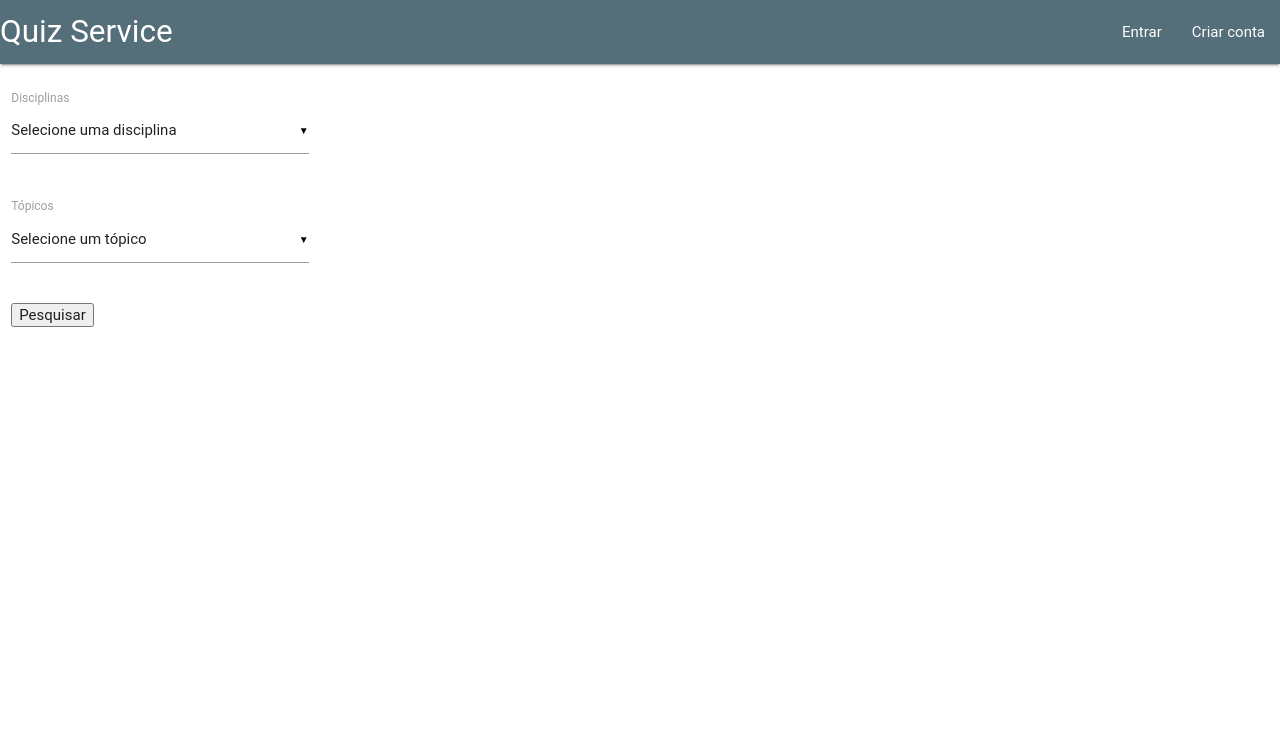
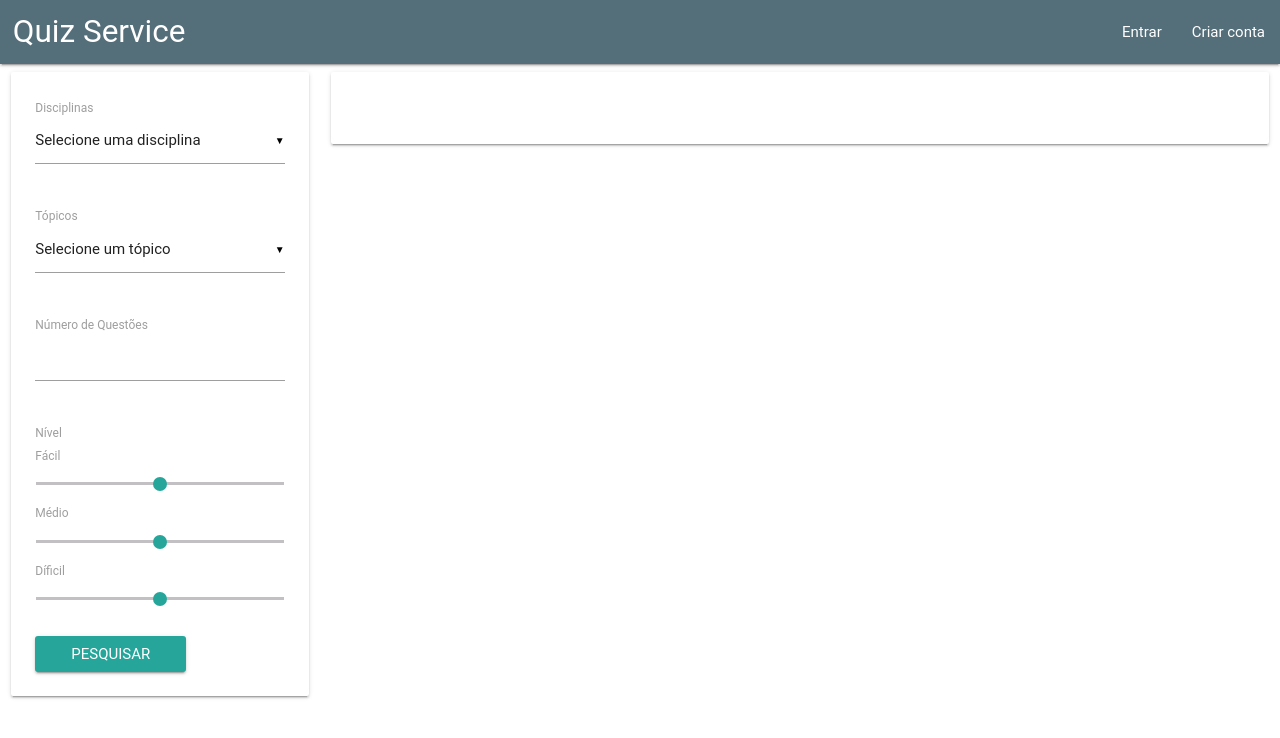
Before and after one commit to vieiraeduardos/quiz, a Flask app: page /quiz_service/ in a window 1280 px wide. Shown: the top 738 px of the page. Run offline with Flask 2, Linux system fonts and the light colour scheme; data that the repository does not hold is empty; parts of the project's set-up code (start-up, migrations or seed data) failed here and were passed over; some libraries are stand-ins or nearby versions; some web fonts are replaced.

Commit message:
Adicionando níveis

```diff
--- a/quiz_service/quiz_service/controllers/routes.py
+++ b/quiz_service/quiz_service/controllers/routes.py
@@ -1,3 +1,5 @@
+import math
+
 from flask import render_template, jsonify, request
 from bson.objectid import ObjectId
 
@@ -33,18 +35,25 @@ def get_all_questions():
 @app.route("/quiz_service/questions/", methods=["POST", "GET"])
 def get_questions_by_topic():
     topic_id = request.form.get("topic_id")
-
-    result = db.question.find({"topic._id" : ObjectId(topic_id)})
-
-    print(result)
+    number = int(request.form.get("number"))
+    level = [0, 0, 0]
+    level[0] = float(request.form.get("easy")) # Fácil
+    level[1] = float(request.form.get("medium")) # Médio
+    level[2] = float(request.form.get("hard"))  # Díficil
 
     questions = []
-    for item in result:
-        if item["_id"]:
-            item["_id"] = str(item["_id"])
-            item["topic"]["_id"] = str(item["topic"]["_id"])
-            item["topic"]["abstract"]["_id"] = str(item["topic"]["abstract"]["_id"])
-        questions.append(item)
+
+    i = 0
+    while(i < 3):
+        result = db.question.find({"topic._id" :ObjectId("5a53f709c790a753148000b0"), "level" : i}).limit(math.floor(level[i] * (number/100)))
+
+        for item in result:
+            if item["_id"]:
+                item["_id"] = str(item["_id"])
+                item["topic"]["_id"] = str(item["topic"]["_id"])
+                item["topic"]["abstract"]["_id"] = str(item["topic"]["abstract"]["_id"])
+            questions.append(item)
+        i = i + 1
 
     return jsonify(questions)
 
--- /dev/null
+++ b/quiz_service/quiz_service/static/css/index.css
@@ -0,0 +1,5 @@
+
+.nav-wrapper {
+  padding-left: 1%;
+  padding-right: 0.0001%;
+}
--- a/quiz_service/quiz_service/static/js/script.js
+++ b/quiz_service/quiz_service/static/js/script.js
@@ -1,3 +1,4 @@
+/**/
 
 $(document).ready(function() {
   /*Habilitando o uso de efeitos do Materialize nos selects*/
@@ -22,25 +23,14 @@ $(document).ready(function() {
 
   /*Criando uma nova questão*/
   function createQuestion(question) {
-    $question = $("<div />")
+    $question = $("<li />")
                 .addClass("row")
-                .append($("<div />")
-                    .addClass("col s12")
+                  .append($("<p />")
+                    .text(question["title"]))
                     .append($("<div />")
-                        .addClass("card blue-grey darken-1")
-                        .append($("<div />")
-                            .addClass("card-content white-text")
-                            .append($("<span />")
-                                .addClass("card-title")
-                                .attr("name", "title")
-                                .text(question["title"])))
-                        .append($("<div />")
-                            .addClass("card-action")
-                            .append($("<a />")
-                                .addClass("btn-floating halfway-fab waves-effect waves-light red")
-                                .append($("<i />")
-                                    .addClass("material-icons")
-                                    .text("add"))))));
+                      .addClass("chip")
+                      .text(convertLevel(question["level"])));
+
 
      return $question
 }
@@ -54,7 +44,7 @@ $(document).ready(function() {
         for(index in data) {
           $("#abstract").append(createAbstract(data[index]));
         }
-        /*Recarregando as configurações do selects*/
+        /*Recarregando as configurações de efeitos do Materialize nos selects*/
         $('select').material_select();
       }
     });
@@ -72,7 +62,7 @@ $(document).ready(function() {
         for(index in data) {
           $("#topic").append(createTopic(data[index]));
         }
-        /*Recarregando as configurações do selects*/
+        /*Recarregando as configurações de efeitos do Materialize nos selects*/
         $('select').material_select();
       }
     });
@@ -86,11 +76,12 @@ $(document).ready(function() {
 
 
   /*Carregando questões consultadas no BD*/
-  function loadQuestions(topic_id) {
+  function loadQuestions(topic_id, number, level) {
     $.ajax({
       url: "http://127.0.0.1:5000/quiz_service/questions/",
       type: "POST",
-      data: {topic_id : topic_id},
+      /*Melhore esta parte*/
+      data: {topic_id : topic_id, number: number, easy: level[0], medium: level[1], hard: level[2]},
       success: function(data) {
         for(index in data) {
           $("#questions-list").append(createQuestion(data[index]));
@@ -101,9 +92,19 @@ $(document).ready(function() {
 
   /*Pesquisando uma lista de questões por tópico*/
   $("#btnSearch").click(function(event) {
+    $("#questions-list").empty();
+
     var topic_id = $("select#topic").val();
-    console.log(topic_id)
-    loadQuestions(topic_id);
+    var number = $("#number").val();
+    var level = []
+
+    $(".level").each(function( index, element ) {
+      level.push($(this).val());
+    });
+
+    console.log(level);
+
+    loadQuestions(topic_id, number, level);
   });
 
 });
--- /dev/null
+++ b/quiz_service/quiz_service/static/js/utils.js
@@ -0,0 +1,12 @@
+/*utils.js*/
+
+/*Convertendo nível de inteiro para uma palavra adequada*/
+function convertLevel(level) {
+  if(level == 0) {
+    return "Fácil";
+  } else if(level == 1) {
+    return "Média";
+  } else {
+    return "Díficil";
+  }
+}
--- a/quiz_service/quiz_service/templates/index.html
+++ b/quiz_service/quiz_service/templates/index.html
@@ -15,9 +15,11 @@
         </script>
 
         <script src="{{ url_for('static', filename='js/script.js') }}"></script>
-
+        <script src="{{ url_for('static', filename='js/utils.js') }}"></script>
+        <link rel="stylesheet" type="text/css" href="{{ url_for('static', filename='css/index.css') }}">
     </head>
     <body>
+
       <!-- menu de navegação -->
       <nav class="nav-extended blue-grey darken-1">
           <div class="nav-wrapper">
@@ -29,11 +31,12 @@
           </div>
       </nav>
 
-<h3 id="title"></h3>
+      <!-- barra lateral de pesquisa -->
+      <div class="row">
+        <div class="col s3">
+          <div class="card">
+            <div class="card-content">
 
-      <!-- barra lateral de pesquisa -->
-      <div class = "row">
-        <div class = "col s3">
               <div class = "row">
                 <label>Disciplinas</label>
                 <select id="abstract">
@@ -48,11 +51,42 @@
                 </select>
               </div>
 
-          <input type="button" id="btnSearch" value="Pesquisar">
+              <div class = "row">
+                <label>Número de Questões</label>
+                <input type="number" id="number" min=0>
               </div>
 
+              <div class = "row">
+                <label>Nível</label><br>
+                <label>Fácil</label>
+                <p class="range-field">
+                  <input type="range" class="level" min="0" max="100" />
+                </p>
+                <label>Médio</label>
+                <p class="range-field">
+                  <input type="range" class="level" min="0" max="100" />
+                </p>
+                <label>Díficil</label>
+                <p class="range-field">
+                  <input type="range" class="level" min="0" max="100" />
+                </p>
+              </div>
 
-      <div class="col s9" id="questions-list"></div>
+              <input type="button" class="btn waves-effect waves-light" id="btnSearch" value="Pesquisar">
+            </div>
+          </div>
+        </div>
+
+        <!-- Lista de Questões-->
+        <div class="row">
+          <div class="col s9">
+            <div class="card">
+              <div class="card-content">
+                <ol class="card-title" id="questions-list"></ol>
+              </div>
+            </div>
+          </div>
+        </div>
 
       </div>
     </body>
```
Also changed, not shown: 1 other file. Lines whose indentation alone changed are shown as unchanged.
